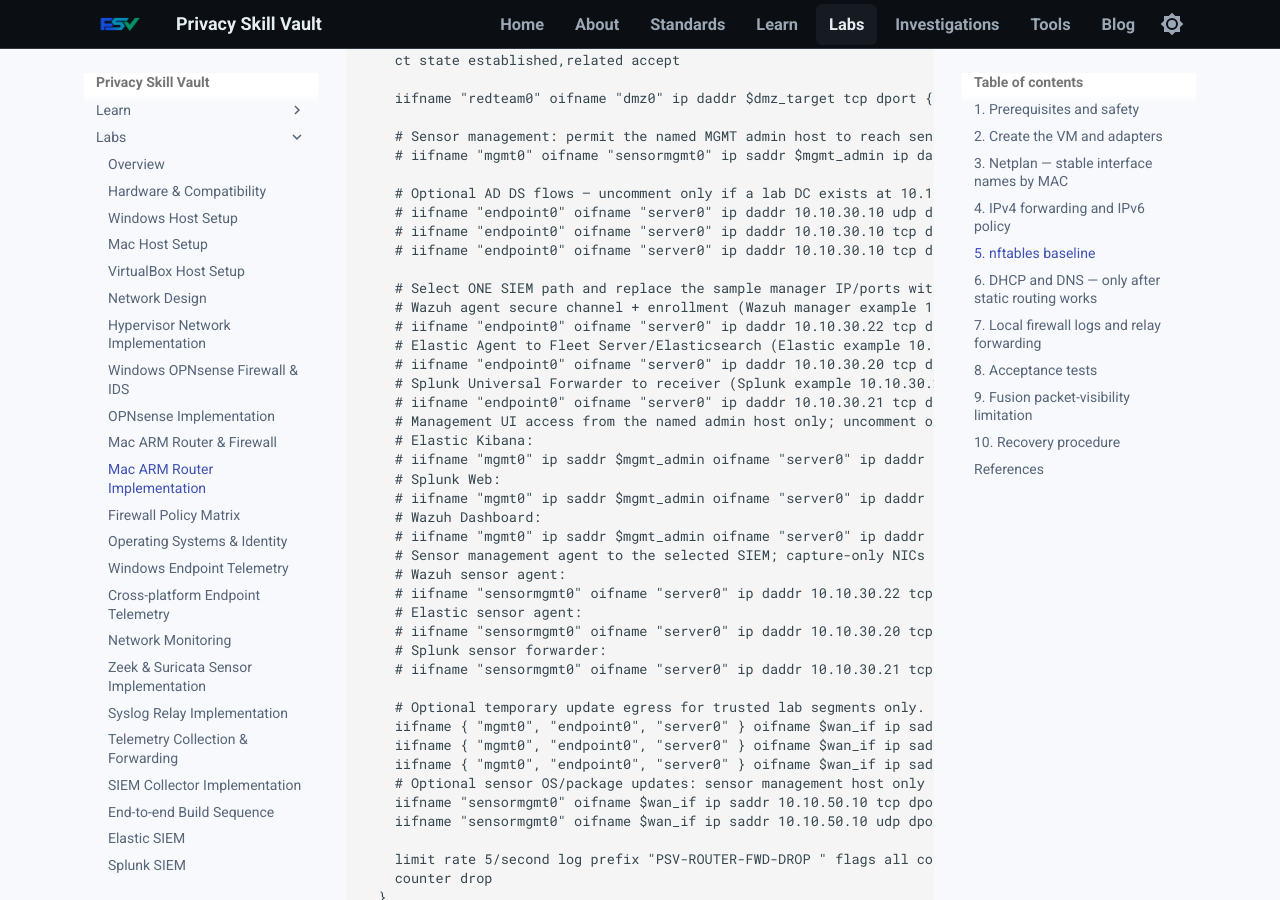
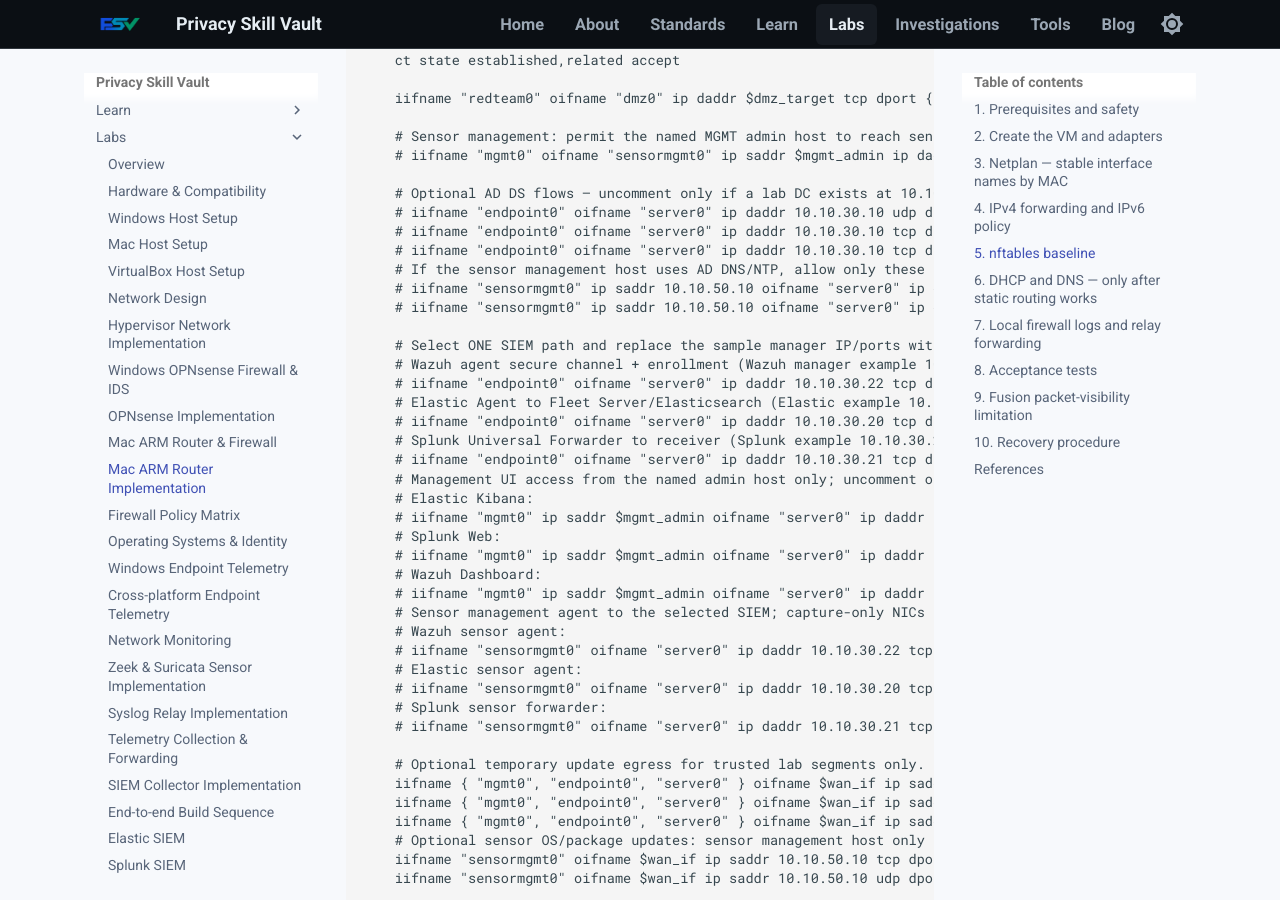
Before and after one commit to PrivacySkillVault/privacyskillvault.github.io, an MkDocs documentation site: the page built from docs/labs/mac-arm-router-implementation.md, in a window 1280 px wide and 900 px high, scrolled down 4676 px. Built offline with MkDocs 1.6.1 and Material for MkDocs 9.7.7, drawn with Linux system fonts in a browser that asks for light colours.

Commit message:
Add optional sensor management DNS and NTP access to lab domain controller

```diff
--- a/docs/labs/mac-arm-router-implementation.md
+++ b/docs/labs/mac-arm-router-implementation.md
@@ -195,6 +195,9 @@
     # iifname "endpoint0" oifname "server0" ip daddr 10.10.30.10 udp dport { 53, 88, 389, 464 } ct state new accept
     # iifname "endpoint0" oifname "server0" ip daddr 10.10.30.10 tcp dport { 53, 88, 135, 389, 445, 464, 636, 3268, 3269, 9389 } ct state new accept
     # iifname "endpoint0" oifname "server0" ip daddr 10.10.30.10 tcp dport 49152-65535 ct state new accept
+    # If the sensor management host uses AD DNS/NTP, allow only these services to the DC:
+    # iifname "sensormgmt0" ip saddr 10.10.50.10 oifname "server0" ip daddr 10.10.30.10 udp dport { 53, 123 } ct state new accept
+    # iifname "sensormgmt0" ip saddr 10.10.50.10 oifname "server0" ip daddr 10.10.30.10 tcp dport 53 ct state new accept
 
     # Select ONE SIEM path and replace the sample manager IP/ports with the actual deployment.
     # Wazuh agent secure channel + enrollment (Wazuh manager example 10.10.30.22).
```
